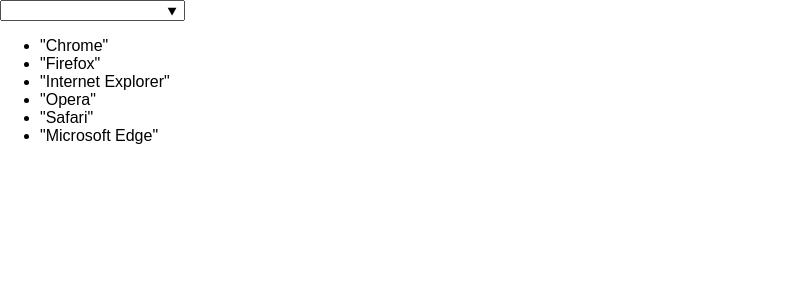
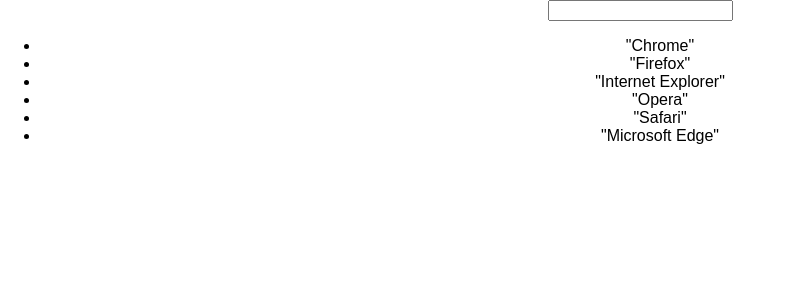
Before and after one commit to yeion7/movielist, a React (Create React App) app: page / in a window 1280 px wide. Shown: the top 300 px of the page, without its empty margins (0-796 px from the left). Built offline with nearby package versions, Linux system fonts and the light colour scheme; the HTML template or start-up script is replaced by a standard one.

Commit message:
[add] components Movies, Searcher
Separe components

```diff
--- a/src/App.css
+++ b/src/App.css
@@ -0,0 +1,3 @@
+.App {
+  text-align: center;
+}
--- a/src/App.js
+++ b/src/App.js
@@ -1,27 +1,15 @@
 import React, { Component } from 'react';
 import './App.css';
+
+import Searcher from './components/Searcher/Searcher'
+import Movies from './components/Movies/Movies'
 
 class App extends Component {
   render() {
     return (
       <div className="App">
-        <input list="browsers" name="myBrowser" />
-        <datalist id="browsers">
-          <option value="Chrome" />
-          <option value="Firefox" />
-          <option value="Internet Explorer" />
-          <option value="Opera" />
-          <option value="Safari" />
-          <option value="Microsoft Edge" />
-        </datalist>
-        <ul className="movie-list">
-          <li>"Chrome" </li>
-          <li>"Firefox" </li>
-          <li>"Internet Explorer" </li>
-          <li>"Opera" </li>
-          <li>"Safari" </li>
-          <li>"Microsoft Edge" </li>
-        </ul>
+        <Searcher />
+        <Movies />
       </div>
     );
   }
--- /dev/null
+++ b/src/components/Movies/Movies.js
@@ -0,0 +1,19 @@
+import React, { Component } from 'react';
+
+class Movies extends Component {
+  render() {
+    return(
+      <ul className="movie-list">
+        <li>"Chrome" </li>
+        <li>"Firefox" </li>
+        <li>"Internet Explorer" </li>
+        <li>"Opera" </li>
+        <li>"Safari" </li>
+        <li>"Microsoft Edge" </li>
+      </ul>
+    )
+  }
+}
+
+
+export default Movies;
--- /dev/null
+++ b/src/components/Searcher/Searcher.js
@@ -0,0 +1,22 @@
+import React, { Component } from 'react';
+
+class Searcher extends Component {
+  render() {
+    return(
+      <div>
+        <input list="browsers" name="myBrowser" />
+        <datalist id="browsers">
+          <option value="Chrome" />
+          <option value="Firefox" />
+          <option value="Internet Explorer" />
+          <option value="Opera" />
+          <option value="Safari" />
+          <option value="Microsoft Edge" />
+        </datalist>
+      </div>
+    )
+  }
+}
+
+
+export default Searcher;
```
